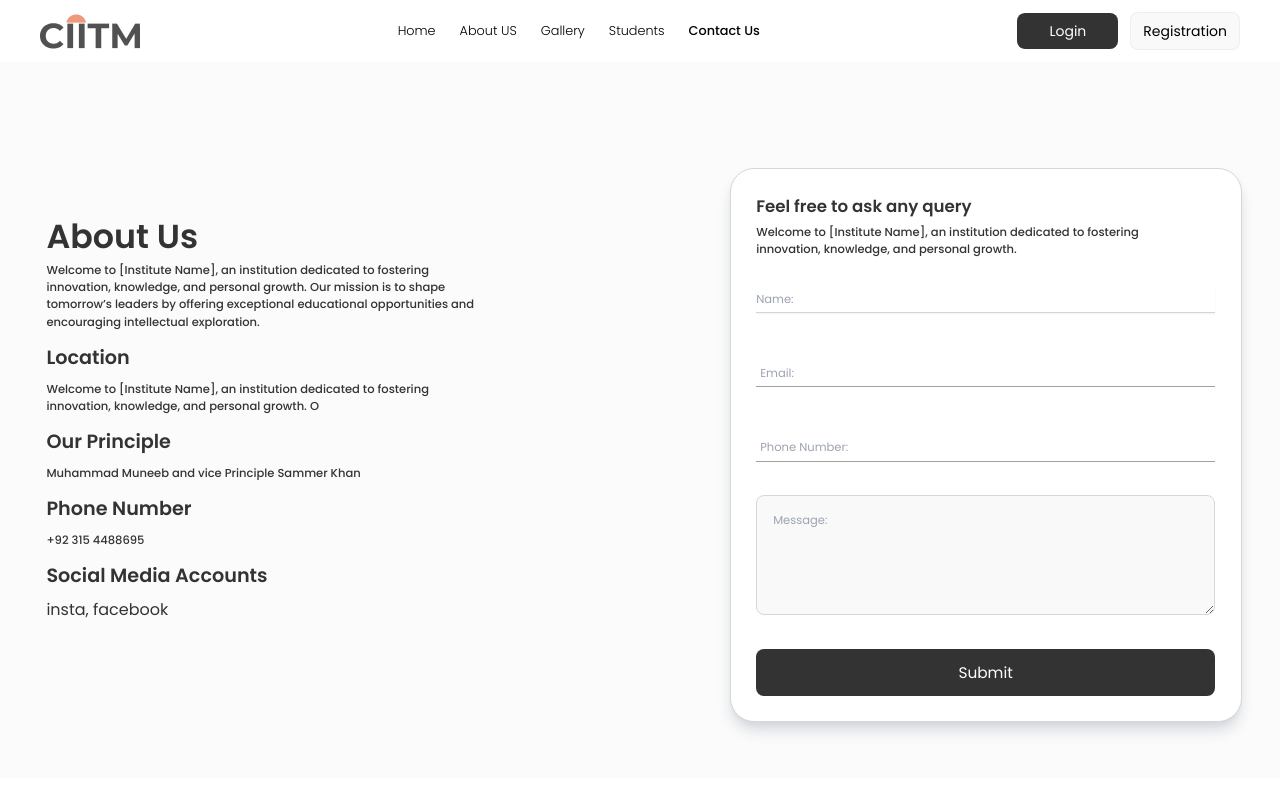
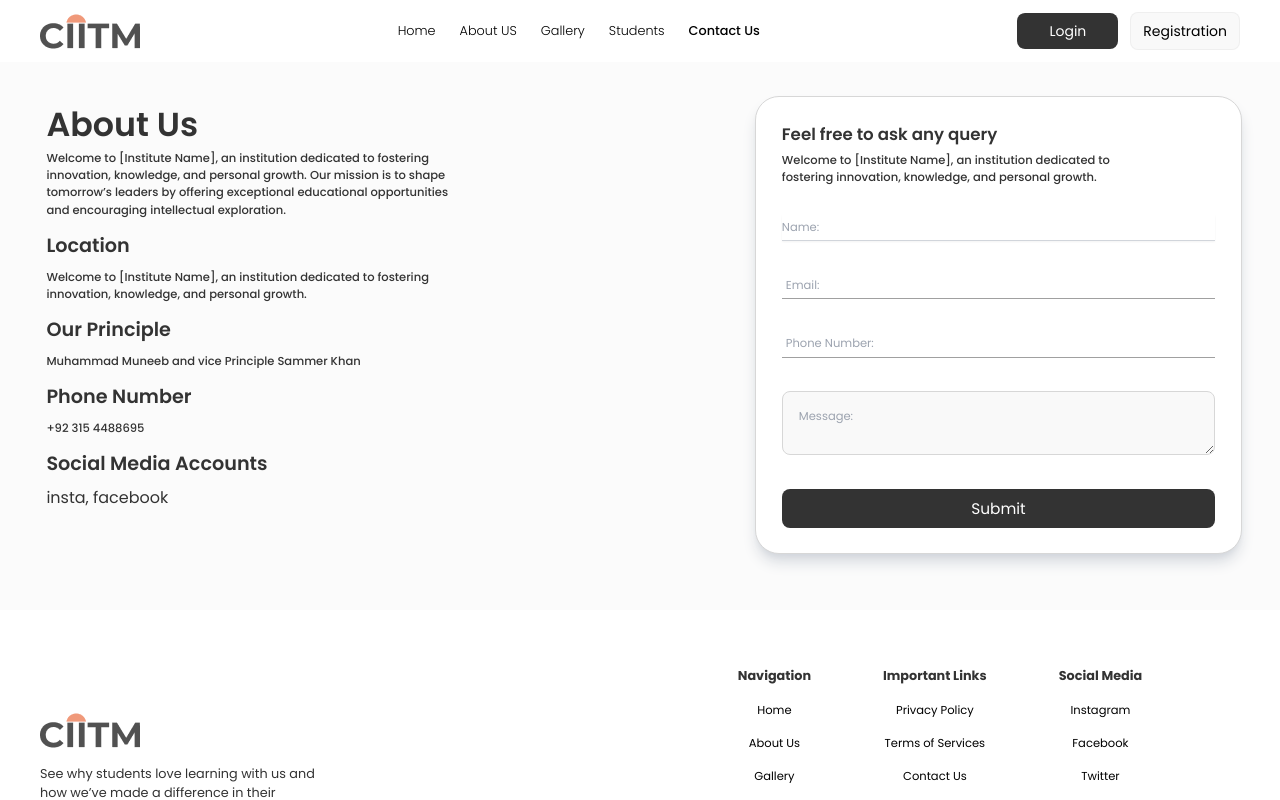
Before and after one commit to oludaara/ciitm-frontend, a React (Vite) app: page /contact in a window 1280 px wide. Shown: the top 800 px of the page. Built offline with nearby package versions, Linux system fonts and the light colour scheme; no server answers.

Commit message:
fixed contact us page design #45
Co-authored-by: Abhishek Kumar <Code-With-Abhishek-Kumar@users.noreply.github.com>

```diff
--- a/src/components/ContactUs.jsx
+++ b/src/components/ContactUs.jsx
@@ -44,41 +44,27 @@ const ContactUs = () => {
 
 
   return (
-    <div className='Form_Container flex  bg-[#d7d7d719] my-[2vh] max-[550px]:pt-[20%] px-[3vw] justify-between max-[823px]:flex-col items-center pt-[12vh] pb-[7vh]'>
-      <div className='Container_Left w-[38%] max-[823px]:w-[93vw] p-2 text-[#333333] text-wrap '>
+    <div className='Form_Container flex bg-[#d7d7d719] my-[2vh] max-[550px]:pt-[10%] px-[3vw] justify-between max-[823px]:flex-col items-center pt-[5vh] pb-[7vh]'>
+      <div className='Container_Left w-[35%] max-[823px]:w-[93vw] p-2 text-[#333333] text-wrap'>
         <h1 className='text-[2.6vw] max-[410px]:text-[8vw] max-[823px]:text-[4vw] font-semibold'>
           About Us
         </h1>
-        <p className='text-[0.9vw] max-[410px]:text-[2.5vw]   max-[823px]:text-[2.2vw] font-medium'>
-          Welcome to [Institute Name],
-          an institution dedicated to
-          fostering innovation,
-          knowledge, and personal
-          growth. Our mission is to
-          shape tomorrow’s leaders by
-          offering exceptional
-          educational opportunities and
-          encouraging intellectual
-          exploration.
+        <p className='text-[0.9vw] max-[410px]:text-[2.5vw] max-[823px]:text-[2.2vw] font-medium'>
+          Welcome to [Institute Name], an institution dedicated to fostering innovation, knowledge, and personal growth. Our mission is to shape tomorrow’s leaders by offering exceptional educational opportunities and encouraging intellectual exploration.
         </p>
 
-        <h2 className='font-semibold text-[1.5vw] max-[410px]:text-[5vw]  max-[823px]:text-[3vw]  mt-[.8rem] mb-[.5rem]'>
+        <h2 className='font-semibold text-[1.5vw] max-[410px]:text-[5vw] max-[823px]:text-[3vw] mt-[.8rem] mb-[.5rem]'>
           Location
         </h2>
-        <p className='text-[0.9vw]  max-[410px]:text-[2.5vw] max-[823px]:text-[2.2vw]  font-medium'>
-          Welcome to [Institute Name],
-          an institution dedicated to
-          fostering innovation,
-          knowledge, and personal
-          growth. O
+        <p className='text-[0.9vw] max-[410px]:text-[2.5vw] max-[823px]:text-[2.2vw] font-medium'>
+          Welcome to [Institute Name], an institution dedicated to fostering innovation, knowledge, and personal growth.
         </p>
 
-        <h2 className='font-semibold text-[1.5vw] max-[410px]:text-[5vw] max-[823px]:text-[3vw]  mt-[.8rem] mb-[.5rem]'>
+        <h2 className='font-semibold text-[1.5vw] max-[410px]:text-[5vw] max-[823px]:text-[3vw] mt-[.8rem] mb-[.5rem]'>
           Our Principle
         </h2>
         <p className='text-[0.9vw] max-[410px]:text-[2.5vw] max-[823px]:text-[2.2vw] font-medium'>
-          Muhammad Muneeb and vice
-          Principle Sammer Khan
+          Muhammad Muneeb and vice Principle Sammer Khan
         </p>
 
         <h2 className='font-semibold text-[1.5vw] max-[410px]:text-[5vw] max-[823px]:text-[3vw] mt-[.8rem] mb-[.5rem]'>
@@ -96,43 +82,31 @@ const ContactUs = () => {
         </div>
       </div>
 
-      <div className='Container_Right bg-white rounded-3xl w-[40vw] max-[1179px]:w-[48vw] max-[822px]:w-[90vw]  h-fit p-[2vw] max-[410px]:text-[4.5vw] max-[823px]:p-[4vw] text-[#333333] border-[1.1px] border-[#D7D7D7] shadow-lg shadow-gray-300 mt-[7vh]'>
+      <div className='Container_Right bg-white rounded-3xl w-[38vw] max-[1179px]:w-[48vw] max-[822px]:w-[90vw] h-fit p-[2vw] max-[410px]:text-[4.5vw] max-[823px]:p-[4vw] text-[#333333] border-[1.1px] border-[#D7D7D7] shadow-lg shadow-gray-300 mt-[5vh] ml-[2vw]'>
         <h1 className='text-[1.3vw] max-[410px]:text-[4.5vw] max-[823px]:text-[3.5vw] font-semibold'>
           Feel free to ask any query
         </h1>
-        <p className='text-[0.9vw] max-[410px]:text-[2.5vw] max-[823px]:text-[2.2vw]  mt-1 mb-[1vw] font-medium w-[85%]'>
-
-          Welcome to [Institute Name],
-          an institution dedicated to
-          fostering innovation,
-          knowledge, and personal
-          growth.
+        <p className='text-[0.9vw] max-[410px]:text-[2.5vw] max-[823px]:text-[2.2vw] mt-1 mb-[1vw] font-medium w-[85%]'>
+          Welcome to [Institute Name], an institution dedicated to fostering innovation, knowledge, and personal growth.
         </p>
-        <form
-          className='form flex flex-col gap-[1vh]'
-          onSubmit={handleSubmit(onSubmit)}
-        >
-
-
-
+        <form className='form flex flex-col gap-[1vh]' onSubmit={handleSubmit(onSubmit)}>
           {errors.cName && <p className='text-red-800 -mb-4'>{errors.cName.message}</p>}
           <input
             type='text'
             {...register('cName')}
-            className='peer w-full py-1 text-[0.9vw]  max-[410px]:text-[3vw] max-[830px]:text-[2.5vw] mt-[2vh] border-b focus:outline-none transition ease-linear focus:border-[#333333] border-gray-300 shadow-sm'
+            className='peer w-full py-1 text-[0.9vw] max-[410px]:text-[3vw] max-[830px]:text-[2.5vw] mt-[2vh] border-b focus:outline-none transition ease-linear focus:border-[#333333] border-gray-300 shadow-sm'
             placeholder='Name:'
           />
 
-            {errors.cEmail && <p className='text-red-800 -mb-4'>{errors.cEmail.message}</p>}
+          {errors.cEmail && <p className='text-red-800 -mb-4'>{errors.cEmail.message}</p>}
           <input
             type='email'
             {...register('cEmail')}
-            className='border-b p-1 max-[410px]:text-[3vw] w-full border-[#A0A0A0] my-10 focus:outline-none text-[0.9vw] max-[830px]:text-[2.5vw]'
+            className='border-b p-1 max-[410px]:text-[3vw] w-full border-[#A0A0A0] my-6 focus:outline-none text-[0.9vw] max-[830px]:text-[2.5vw]'
             placeholder='Email:'
           />
 
-
-{errors.cNumber && <p className='text-red-800 -mb-4'>{errors.cNumber.message}</p>}
+          {errors.cNumber && <p className='text-red-800 -mb-4'>{errors.cNumber.message}</p>}
           <input
             type='text'
             {...register('cNumber')}
@@ -140,16 +114,14 @@ const ContactUs = () => {
             placeholder='Phone Number:'
           />
 
-  {errors.cMessage && <p className='text-red-800 -mb-4'>{errors.cMessage.message}</p>}
-
+          {errors.cMessage && <p className='text-red-800 -mb-4'>{errors.cMessage.message}</p>}
           <textarea
             {...register('cMessage')}
-            className='p-4 bg-[#F9F9F9] text-[0.9vw] max-[410px]:text-[3vw] max-[830px]:text-[2.5vw] outline-none w-full h-[15vh] rounded-lg my-[2vw] border border-[#D7D7D7]'
+            className='p-4 bg-[#F9F9F9] text-[0.9vw] max-[410px]:text-[3vw] max-[830px]:text-[2.5vw] outline-none w-full h-[8vh] rounded-lg my-[2vw] border border-[#D7D7D7]'
             placeholder='Message:'
-            id=''
           ></textarea>
 
-          <button className='text-center bg-[#333333] w-full text-white py-3 text-[1.2vw] max-[830px]:text-[3vw] rounded-lg'>
+          <button className='text-center bg-[#333333] w-full text-white py-2 text-[1.2vw] max-[830px]:text-[3vw] rounded-lg'>
             Submit
           </button>
         </form>
--- a/src/components/Footer.jsx
+++ b/src/components/Footer.jsx
@@ -5,7 +5,7 @@ import { Link } from 'react-router-dom';
 const Footer = () => {
   return (
     <footer className='w-full flex items-center justify-between p-10 max-[999px]:flex-col'>
-      <div className='left w-[60%] max-[599px]:pb-10 max-[999px]:w-full h-full flex items-start max-[999px]:items-center justify-center flex-col gap-4'>
+      <div className='left w-[50%] max-[599px]:pb-10 max-[999px]:w-full h-full flex items-start max-[999px]:items-center justify-center flex-col gap-4'>
         <Link to='/'>
           <img src={logo} alt='' />
         </Link>
@@ -16,8 +16,8 @@ const Footer = () => {
         </p>
       </div>
 
-      <div className='right w-[40%] max-[999px]:w-full h-full flex items-center justify-center gap-10 flex-wrap'>
-        <div className='flex max-[599px]:w-[40%] items-center justify-between flex-col gap-4'>
+      <div className='right w-[50%] max-[999px]:w-full h-full flex items-center justify-center gap-10 flex-wrap'>
+        <div className='flex max-[599px]:w-[25%] items-center justify-evenly flex-col gap-4 mb-4 mx-8'>
           <p className='text-[1vw] max-[599px]:text-[4.5vw] text-[#333] font-bold'>
             Navigation
           </p>
@@ -52,7 +52,7 @@ const Footer = () => {
             Contact Us
           </Link>
         </div>
-        <div className='flex max-[599px]:w-[45%] items-center justify-between flex-col gap-4 text-center'>
+        <div className='flex max-[599px]:w-[45%] mx-0 items-center justify-between flex-col gap-4 text-center mb-4'>
           <p className='text-[1vw] text-[#333] font-bold max-[599px]:text-[4.5vw]'>
             Important Links
           </p>
@@ -87,7 +87,7 @@ const Footer = () => {
             Support
           </Link>
         </div>
-        <div className='flex max-[599px]:w-full items-center justify-between flex-col gap-4'>
+        <div className='flex max-[599px]:w-full items-center justify-between flex-col gap-4 mb-4 mx-8'>
           <p className='text-[1vw] text-[#333] font-bold max-[599px]:text-[4.5vw]'>
             Social Media
           </p>
```
